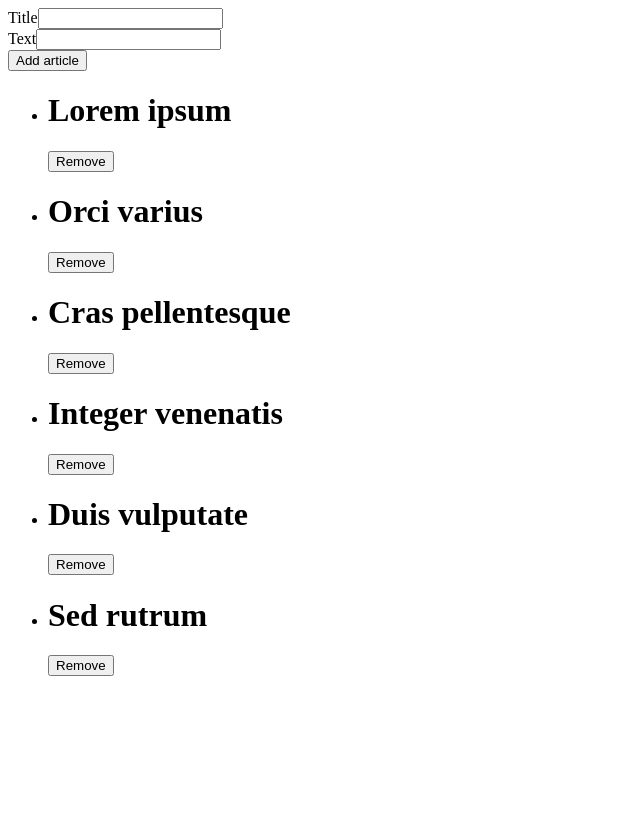
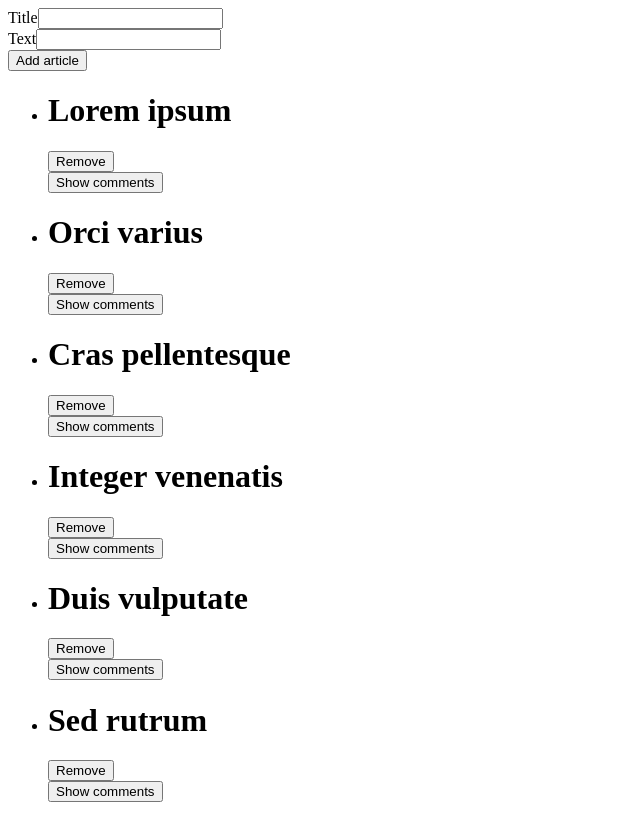
Before and after one commit to actum/react-actum-course, a React app: page / in a window 1280 px wide. Shown: the whole page, without its empty margins (0-640 px from the left). Built offline with nearby package versions, Linux system fonts and the light colour scheme; data requests are answered from the project's data file.

Commit message:
create HOC of toggledComponent

```diff
--- a/src/components/Article.js
+++ b/src/components/Article.js
@@ -1,10 +1,9 @@
 import React, { Component } from 'react';
 import PropTypes from 'prop-types';
+import CommentList from './CommentList';
+import ToggledComponent from './hoc/ToggledComponent';
 
 class Article extends Component {
-    state = {
-        isOpen: false
-    };
 
     static propTypes = {
         title: PropTypes.string.isRequired,
@@ -13,15 +12,8 @@ class Article extends Component {
         removeArticle: PropTypes.func
     };
 
-    handleClick = () => {
-        this.setState((prevState) => {
-            return { isOpen: !prevState.isOpen };
-        });
-    };
-
     render() {
-        const { isOpen } = this.state;
-        const { title, id, text, removeArticle } = this.props;
+        const { title, id, text, removeArticle, comments, handleToggle, isOpen } = this.props;
 
         const articleText = isOpen ? <p>{text}</p> : null;
         const buttonRemoveArticle = removeArticle
@@ -30,12 +22,12 @@ class Article extends Component {
 
         return (
             <div>
-                <h1 onClick={this.handleClick}>{title}</h1>
+                <h1 onClick={handleToggle}>{title}</h1>
                 { buttonRemoveArticle }
                 { articleText }
+                <CommentList comments={comments} />
             </div>
         );
     }
 }
-
-export default Article;
+export default ToggledComponent(Article);
--- a/src/components/ArticleList.js
+++ b/src/components/ArticleList.js
@@ -12,14 +12,15 @@ class ArticleList extends Component {
         const { articles, removeArticle } = this.props;
 
         const articleList = articles.map((article) => {
-            const { id, title, text } = article;
+            const { id, title, text, comments } = article;
 
             return (
                 <li key={article.id}>
                     <Article removeArticle={removeArticle}
                              id={id}
                              title={title}
-                             text={text} />
+                             text={text}
+                             comments={comments} />
                 </li>
             );
         });
--- /dev/null
+++ b/src/components/Comment.js
@@ -0,0 +1,20 @@
+import React, { Component } from 'react';
+import PropTypes from 'prop-types';
+
+class Comment extends Component {
+    static propTypes = {
+        user: PropTypes.string.isRequired,
+        text: PropTypes.string.isRequired
+    }
+
+    render() {
+        const { user, text } = this.props;
+        return (
+            <div>
+                { text } <strong>by { user }</strong>
+            </div>
+        )
+    }
+}
+
+export default Comment;
--- /dev/null
+++ b/src/components/CommentList.js
@@ -0,0 +1,30 @@
+import React, { Component } from 'react';
+import PropTypes from 'prop-types';
+import Comment from './Comment';
+import ToggledComponent from './hoc/ToggledComponent';
+
+class CommentList extends Component {
+    render() {
+        const { comments, isOpen, handleToggle } = this.props;
+
+        const commentList = comments.map((comment) => {
+            const { user, text, id } = comment;
+            return (
+              <li key={id}>
+                  <Comment user={user} text={text} />
+              </li>
+            );
+        });
+
+        return(
+            <div>
+                <button onClick={handleToggle} type="button">{isOpen ? 'Hide' : 'Show' } comments</button>
+                <ul>
+                    { isOpen ? commentList : null }
+                </ul>
+            </div>
+        );
+    }
+}
+
+export default ToggledComponent(CommentList);
--- /dev/null
+++ b/src/components/hoc/ToggledComponent.js
@@ -0,0 +1,23 @@
+import React, { Component } from 'react';
+
+function toggledComponent(ToggledComponent) {
+    return class extends Component {
+        state = {
+            isOpen: false
+        };
+
+        handleToggle = () => {
+            this.setState((prevState) => {
+                return {
+                    isOpen: !prevState.isOpen
+                }
+            });
+        };
+
+        render() {
+            return <ToggledComponent isOpen={this.state.isOpen} {...this.props} handleToggle={this.handleToggle} />
+        }
+    }
+}
+
+export default toggledComponent;
```
